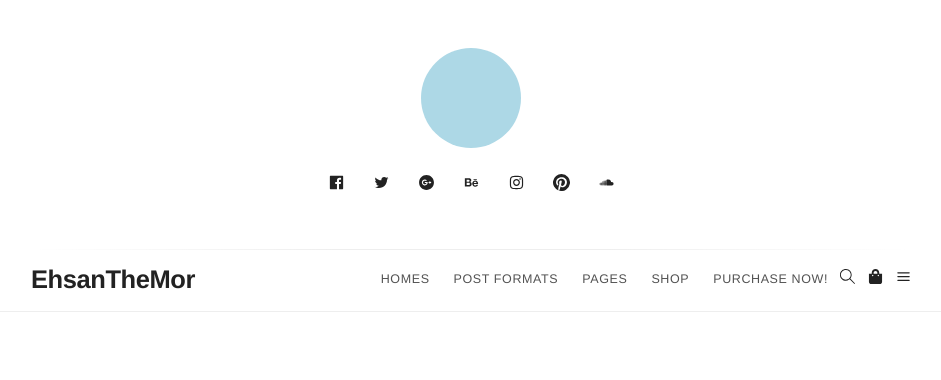
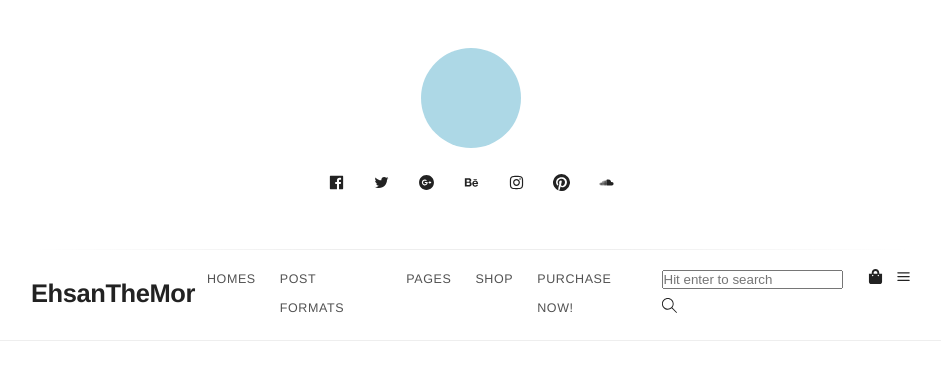
Before and after one commit to EhsanTheMor/blog, a React (Vite) app: page / in a window 1280 px wide. Shown: the top 380 px of the page, without its empty margins (169-1110 px from the left). Built offline with nearby package versions, Linux system fonts and the light colour scheme.

Commit message:
Input field on search completed

```diff
--- a/src/components/NavbarMenu.tsx
+++ b/src/components/NavbarMenu.tsx
@@ -6,6 +6,7 @@ import { useRef } from 'react'
 
 export default function NavbarMenu() {
      const ulSpanElement = useRef<HTMLSpanElement>(null);
+     const inputMagnifierEl = useRef<HTMLInputElement>(null)
 
      const hoverEffect = (e: React.MouseEvent<HTMLLIElement>) => {
           const hoverElementXMiddle = e.currentTarget.offsetLeft + e.currentTarget.offsetWidth / 2;
@@ -18,11 +19,11 @@ export default function NavbarMenu() {
 
           (ulSpanElement.current as HTMLSpanElement).style.top = `${y - 3}px`;
           (ulSpanElement.current as HTMLSpanElement).style.left = `${x}px`;
-          ulSpanElement.current?.classList.add('show');
+          ulSpanElement.current?.classList.add('span-show');
      }
 
      const leaveEffect = () => {
-          ulSpanElement.current?.classList.remove('show')
+          ulSpanElement.current?.classList.remove('span-show')
      }
 
      return (
@@ -69,7 +70,11 @@ export default function NavbarMenu() {
                                    list_navbar-item-icon
                                    list_navbar-item-icon-magnifier'
                                    >
-                                        <SlMagnifier />
+                                        <input ref={inputMagnifierEl} className='list_navbar-item-input' type="text" placeholder='Hit enter to search' />
+                                        <SlMagnifier
+                                             onClick={() => {
+                                                  inputMagnifierEl.current?.classList.toggle('input-show')
+                                             }} />
                                    </li>
                                    <li className='
                                    list_navbar-item
```
